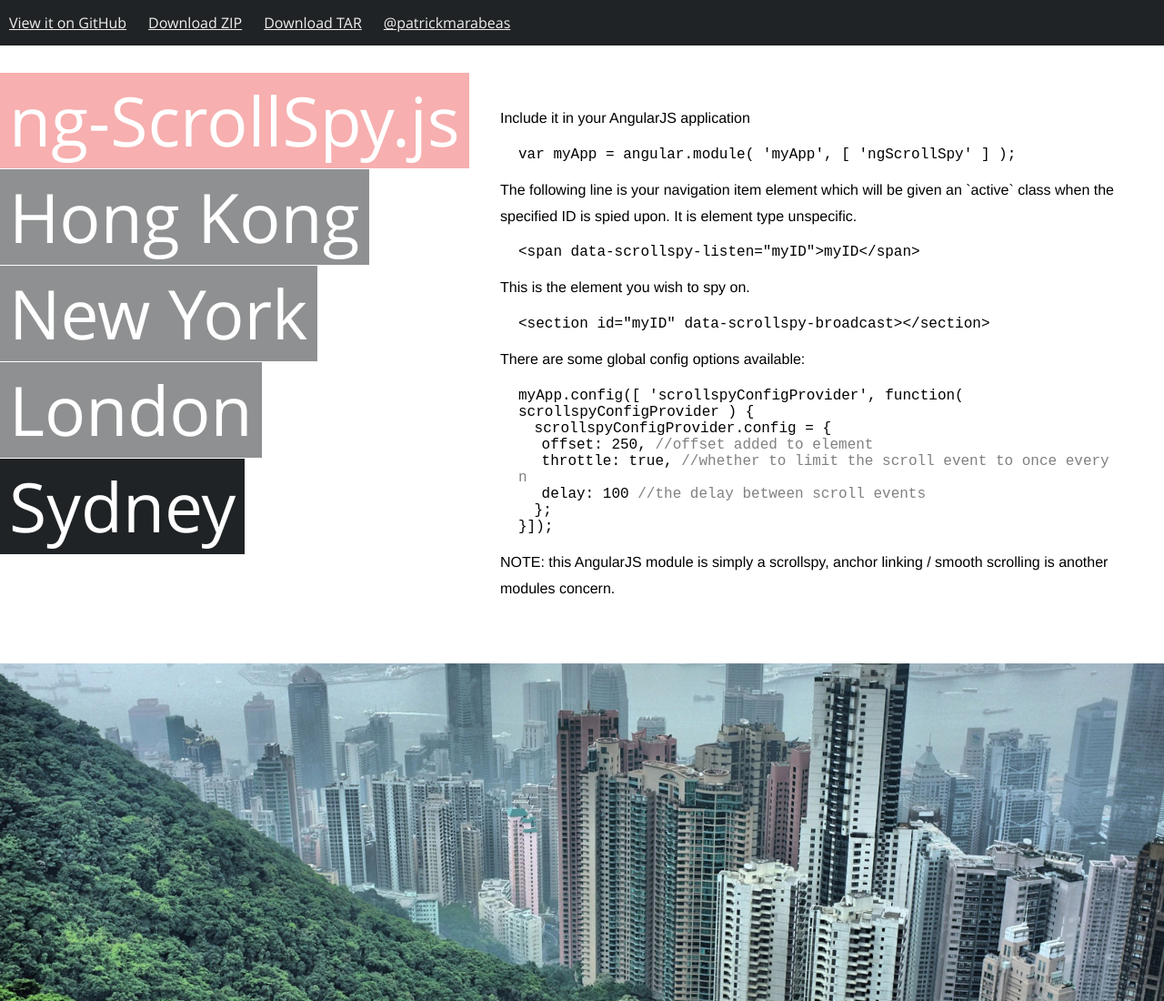
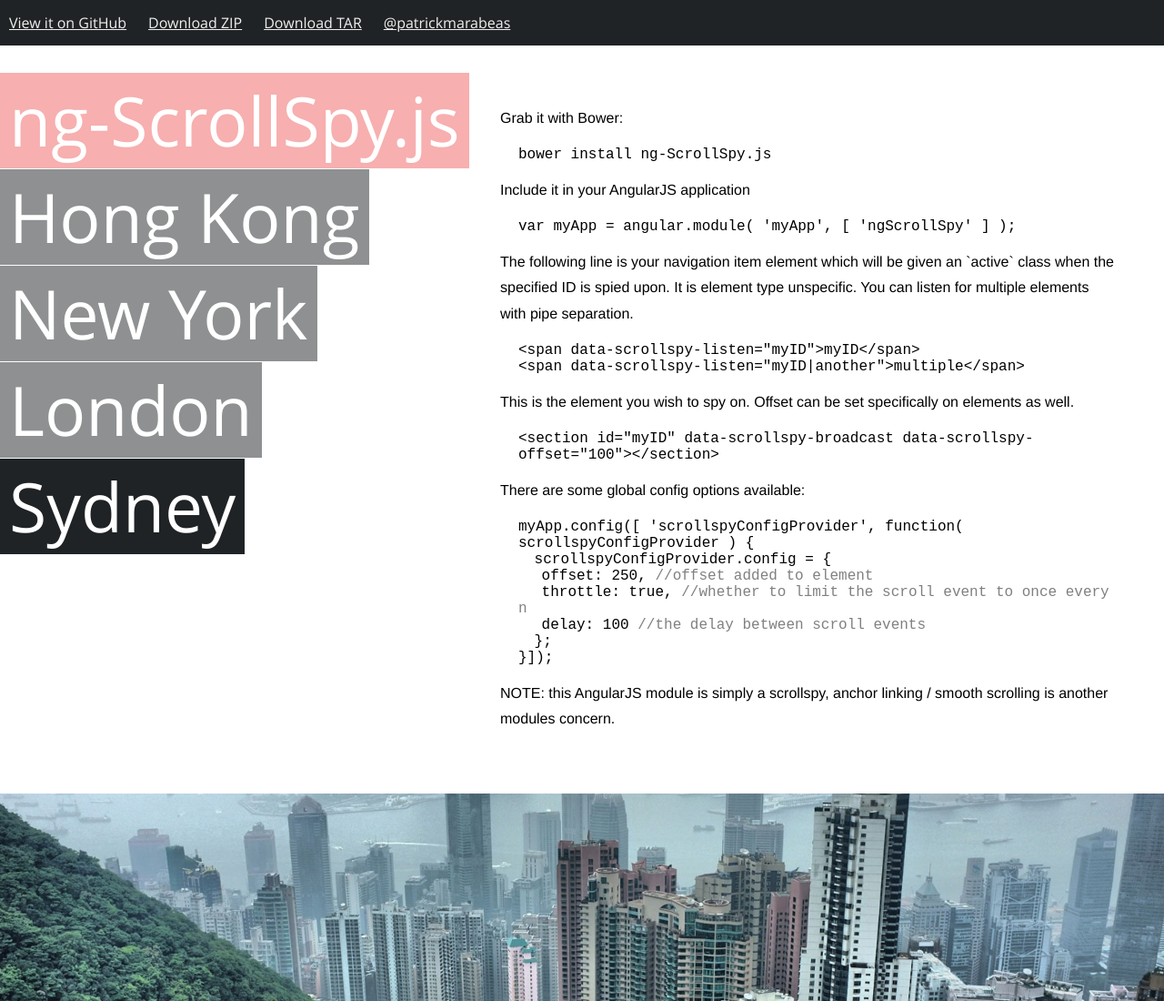
Before and after one commit to patrickmarabeas/ng-ScrollSpy.js, a website: page index.html in a window 1280 px wide. Shown: the top 1100 px of the page at 91% size. Drawn offline with nearby package versions, Linux system fonts and the light colour scheme.

Commit message:
Update instructions for v3.1.0 changes

```diff
--- a/index.html
+++ b/index.html
@@ -31,18 +31,23 @@
 
   <div class="wrapper">
 
+    <p>Grab it with Bower:</p>
+
+    <code>bower install ng-ScrollSpy.js</code>
+
     <p>Include it in your AngularJS application</p>
 
     <code>var myApp = angular.module( 'myApp', [ 'ngScrollSpy' ] );</code>
 
     <p>The following line is your navigation item element which will be given an `active` class when the specified ID is
-      spied upon. It is element type unspecific.</p>
+      spied upon. It is element type unspecific. You can listen for multiple elements with pipe separation.</p>
 
     <code>&lt;span data-scrollspy-listen="myID"&gt;myID&lt;/span&gt;</code>
+    <code>&lt;span data-scrollspy-listen="myID|another"&gt;multiple&lt;/span&gt;</code>
 
-    <p>This is the element you wish to spy on.</p>
+    <p>This is the element you wish to spy on. Offset can be set specifically on elements as well.</p>
 
-    <code>&lt;section id="myID" data-scrollspy-broadcast&gt;&lt;/section&gt;</code>
+    <code>&lt;section id="myID" data-scrollspy-broadcast data-scrollspy-offset="100"&gt;&lt;/section&gt;</code>
 
     <p>There are some global config options available:</p>
 
```
Also changed, not shown: README.md.
